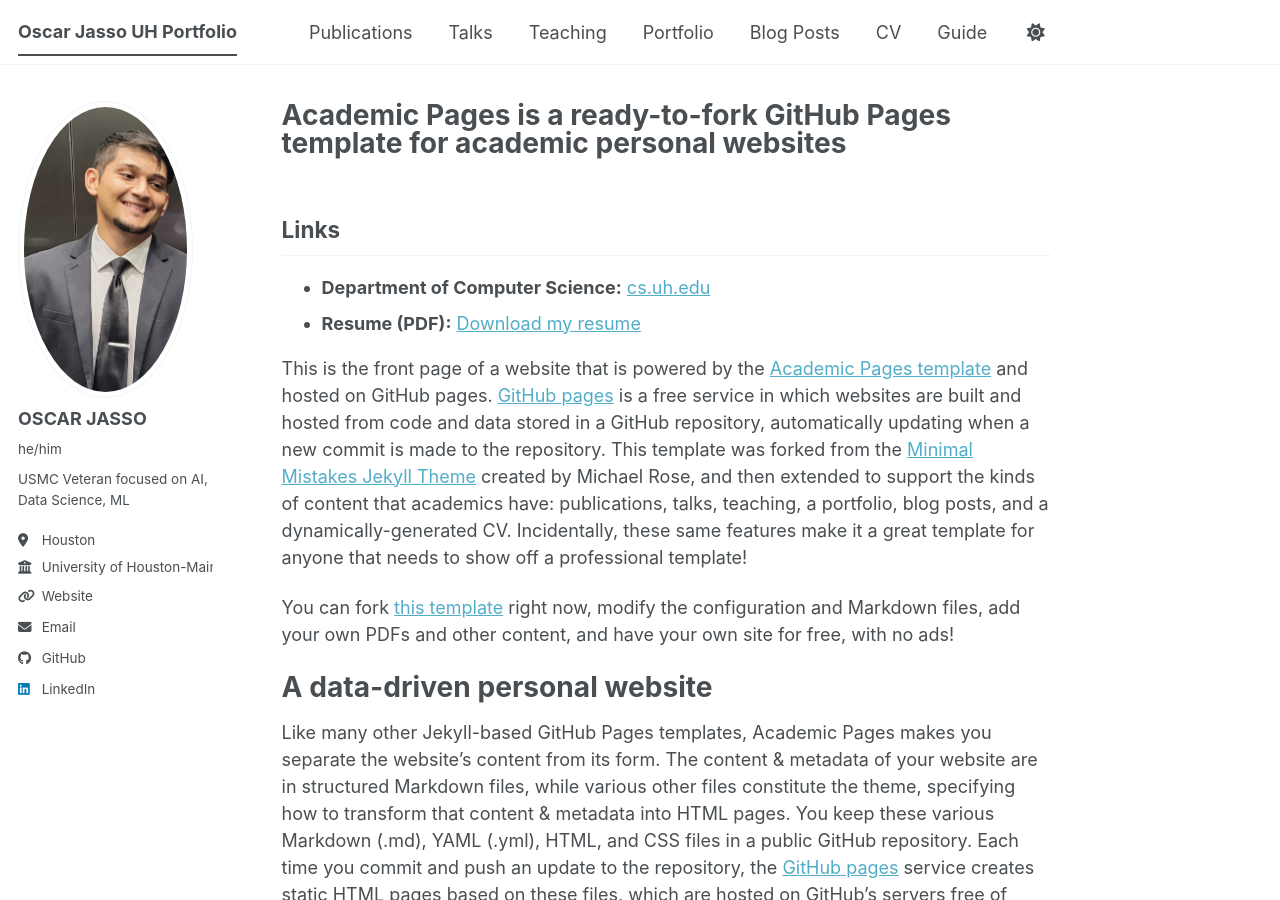
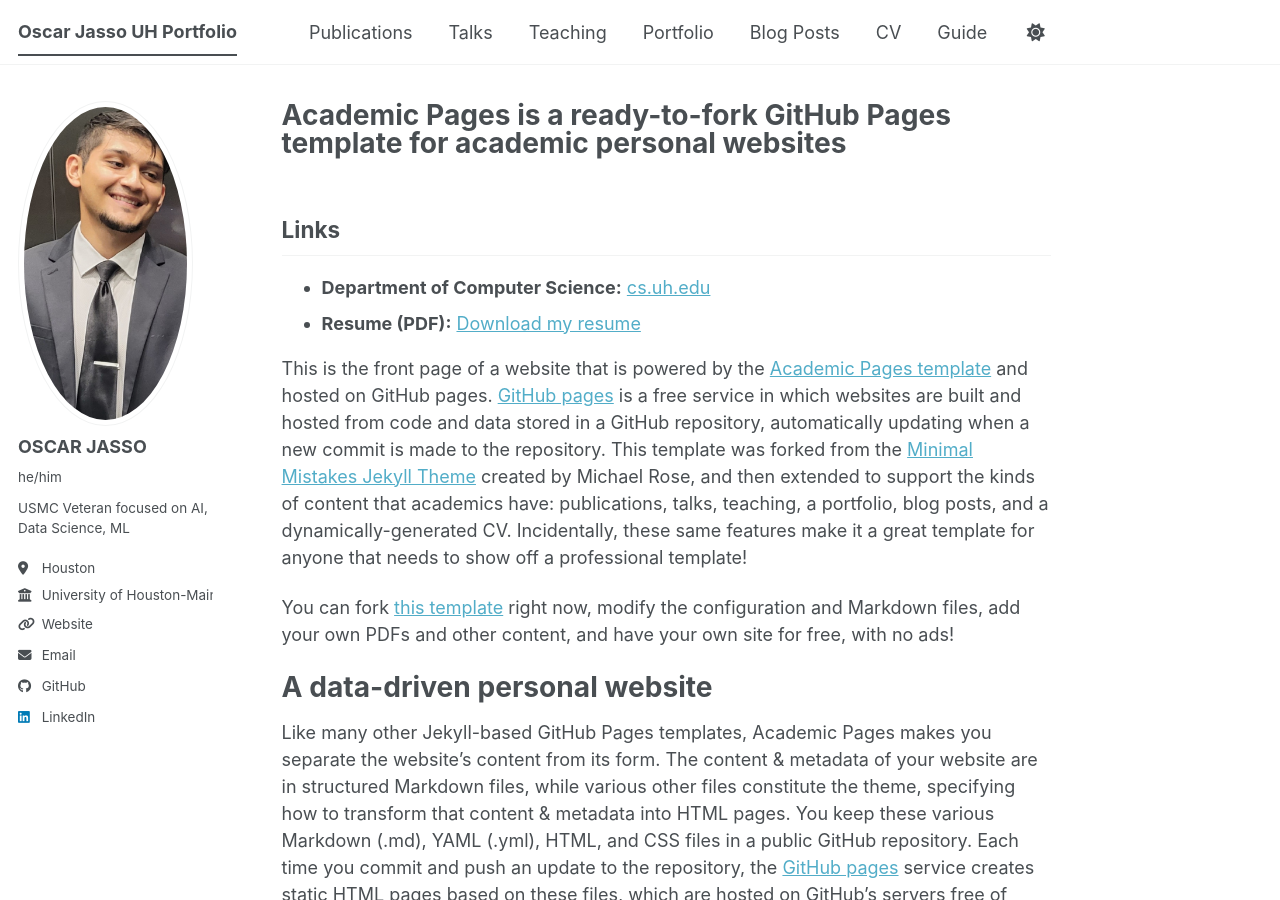
Before and after one commit to orjass2016/orjass2016-UHportfolio.github.io, a Jekyll site: the page built from _pages/about.md, in a window 1280 px wide and 900 px high. Built offline with Jekyll 4.4.1, drawn with Linux system fonts in a browser that asks for light colours; a script bundle is joined from its source files by our own code; library files that are not in the unit come from our copies.

Commit message:
chose diff file for image

```diff
--- a/_config.yml
+++ b/_config.yml
@@ -22,7 +22,7 @@
 #               If a field is blank the icon and link will not appear, otherwise it will be shown.
 #               Additional customization can be done by editing /_includes/author-profile.html
 author: # Biographic information
-  avatar           : "NEW4.jpg"
+  avatar           : "NEW5.png"
   name             : "OSCAR JASSO"
   pronouns         : "he/him"
   bio              : "USMC Veteran focused on AI, Data Science, ML"
```
Also changed, not shown: images/NEW5.png (added).
